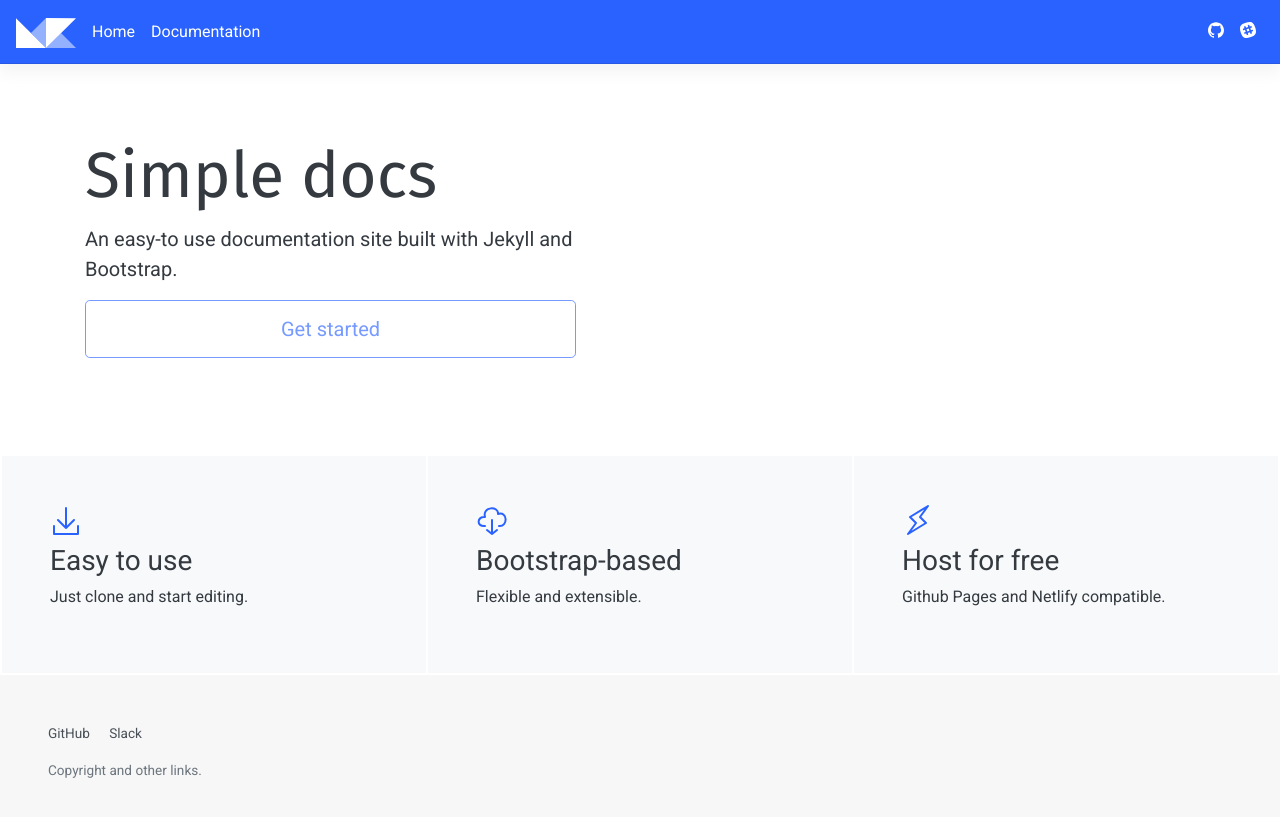
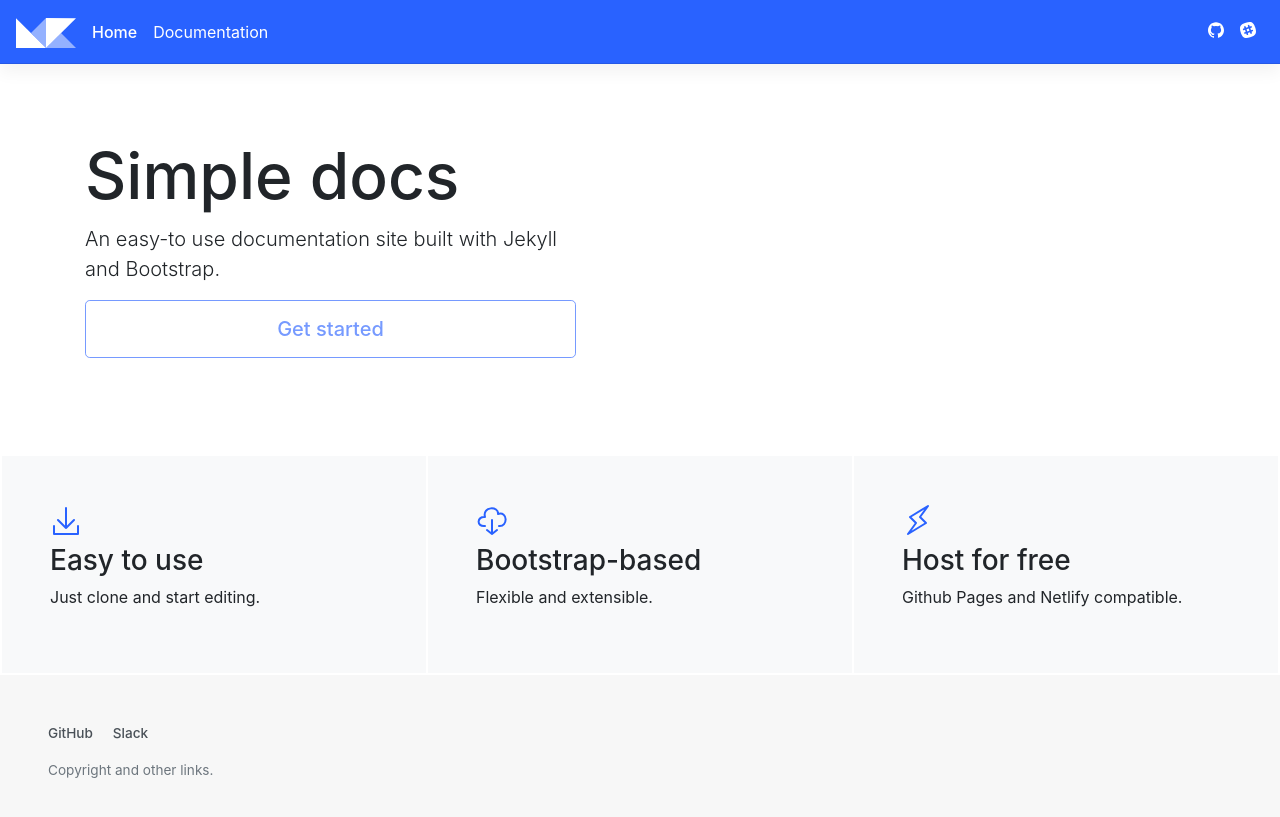
Before and after one commit to MattKevan/Jekyll-Simple-Docs, a Jekyll site: the page built from index.html, in a window 1280 px wide. Shown: the top 817 px of the page. Built offline with Jekyll 4.4.1, drawn with Linux system fonts in a browser that asks for light colours; a script that is not in the unit is left out.

Commit message:
Remove fonts

```diff
--- a/css/main.scss
+++ b/css/main.scss
@@ -3,12 +3,4 @@
 ---
 @import 'bootstrap/bootstrap';
 
-body {
-  font-family: 'Roboto', sans-serif;
-  color: #343A40!important;
-}
-
-h1 {
-  font-family: 'Fira Sans', sans-serif;
-  font-weight: normal;
-}
+// Your custom CSS here
```
